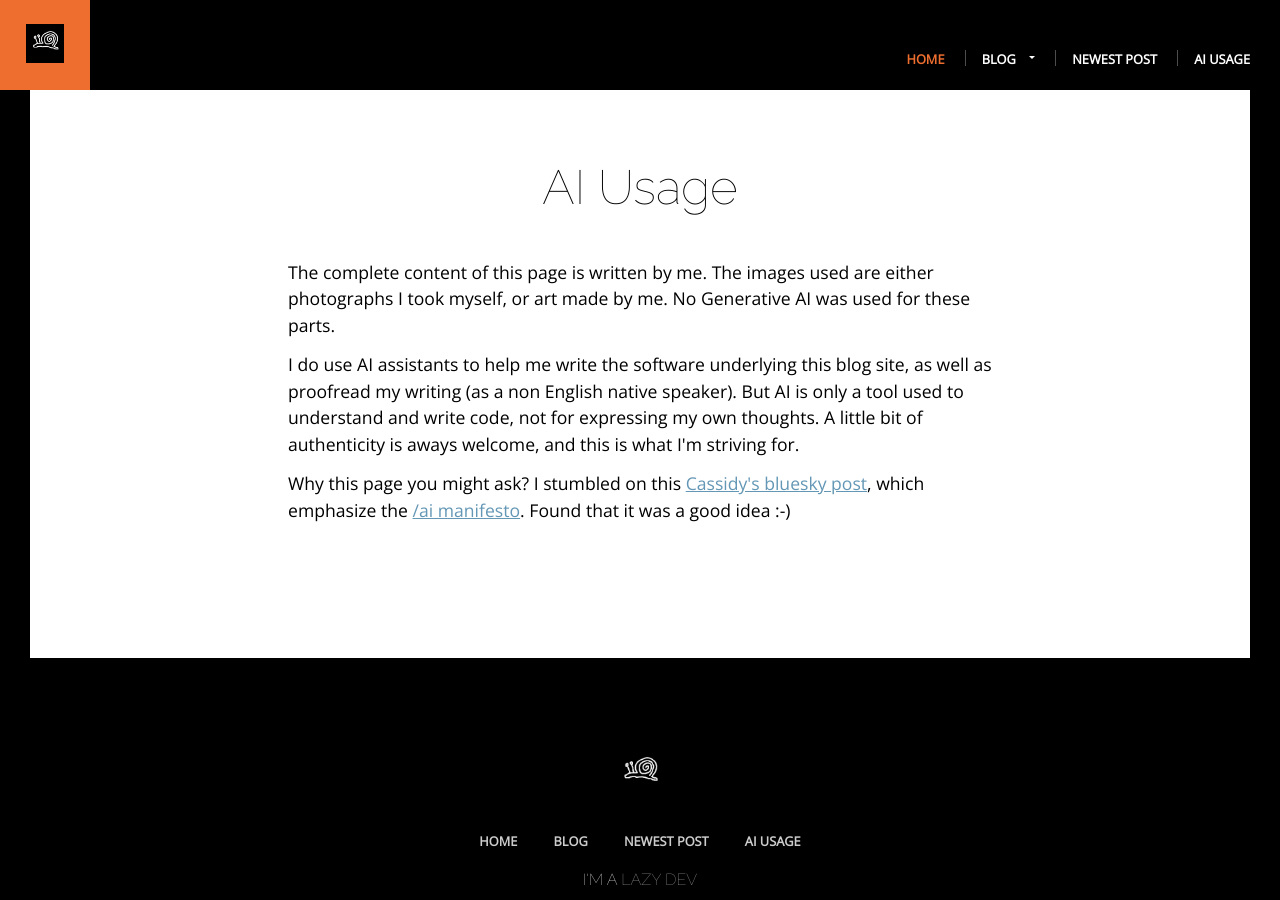
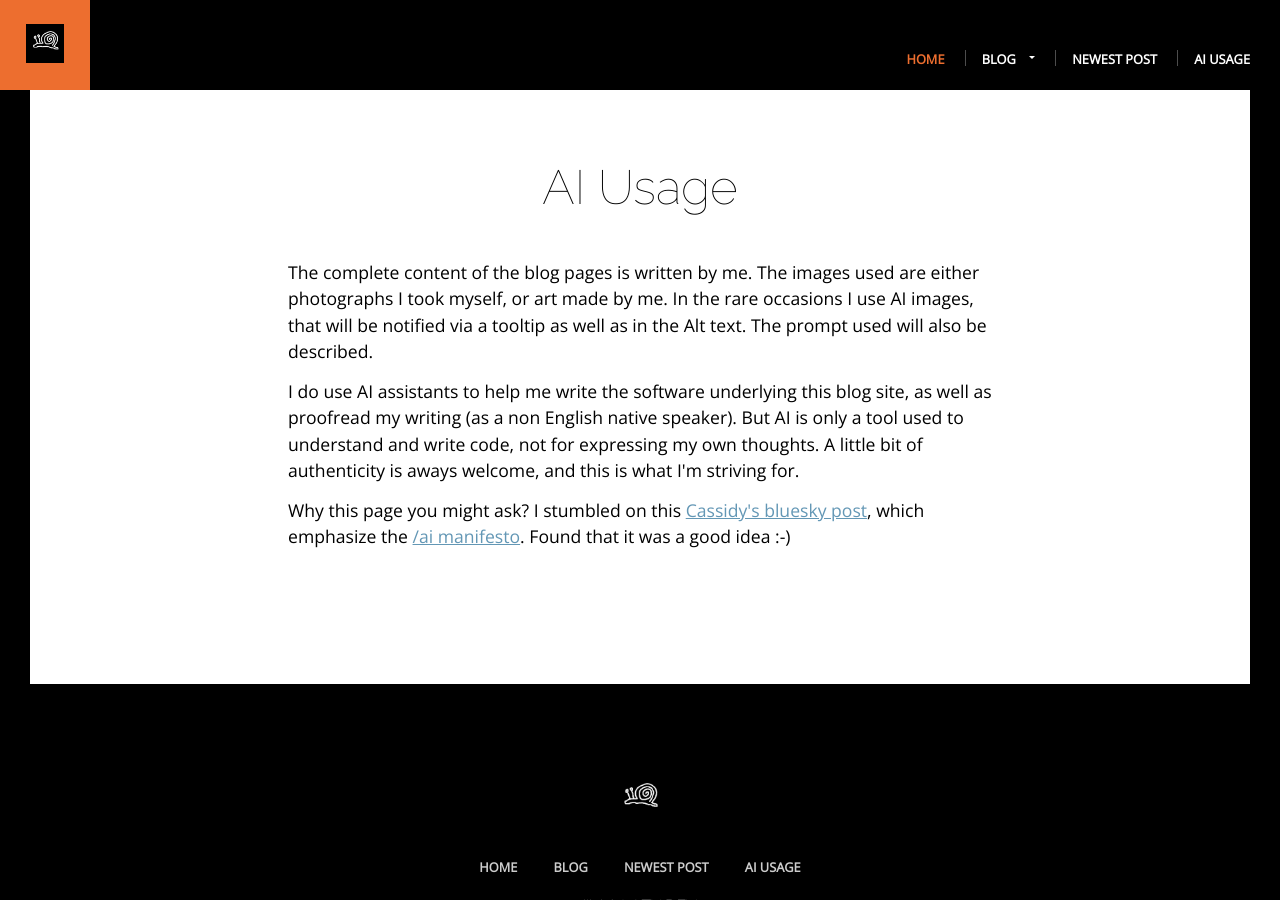
Before and after one commit to fdelache/fdelache.github.io, a Jekyll site: the page built from ai/index.html, in a window 1280 px wide and 900 px high, scrolled down 377 px. Built offline with Jekyll 4.4.1, drawn with Linux system fonts in a browser that asks for light colours; nearby versions of some CDN libraries.

Commit message:
Update AI usage for images, as I might use AI to create images.
When Ai is used for images, it will be clear and evident, and the prompt used will be visible as well.

```diff
--- a/ai/index.html
+++ b/ai/index.html
@@ -14,7 +14,10 @@ hero: /images/ai.jpg
         </header>
         <div class="ai-content">
             <p>
-                The complete content of this page is written by me. The images used are either photographs I took myself, or art made by me. No Generative AI was used for these parts.
+                The complete content of the blog pages is written by me.
+                The images used are either photographs I took myself, or art made by me.
+                In the rare occasions I use AI images, that will be notified via a tooltip as well as in the Alt text.
+                The prompt used will also be described.
             </p>
             <p>
                 I do use AI assistants to help me write the software underlying this blog site, as well as proofread my writing (as a non English native speaker).
```
